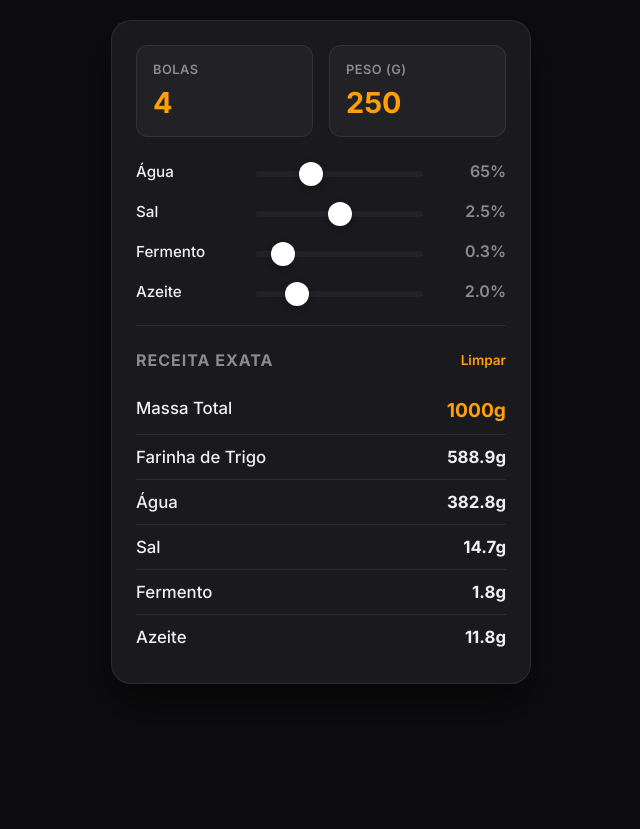
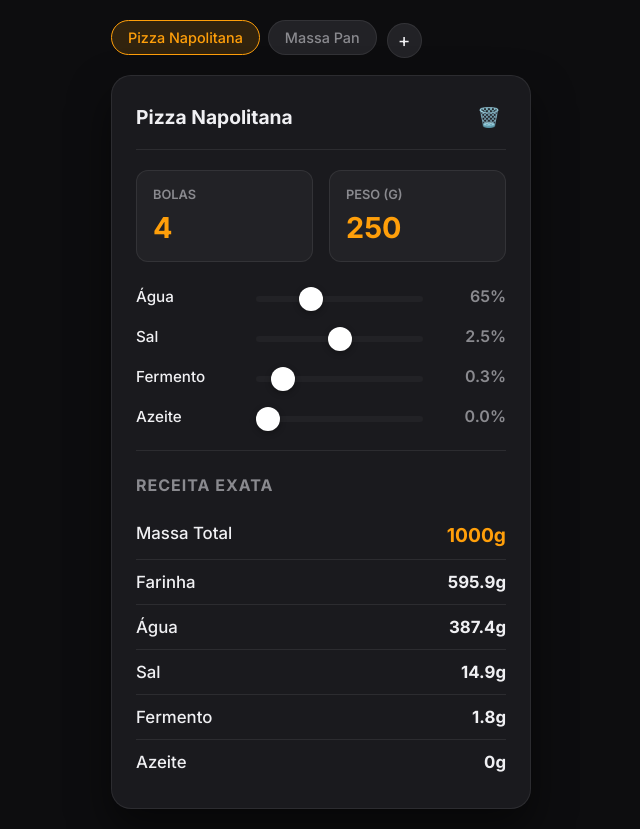
Before and after one commit to MrFrancis89/Calculadora-de-massa, a plain HTML site: page index.html in a window 1280 px wide. Shown: the whole page, without its empty margins (319-959 px from the left). Before the commit the page ends 800 px from the top, so only its background shows below. Drawn offline with Linux system fonts and the light colour scheme.

Commit message:
Update index.html

```diff
--- a/index.html
+++ b/index.html
@@ -3,20 +3,20 @@
 <head>
     <meta charset="UTF-8">
     <meta name="viewport" content="width=device-width, initial-scale=1.0, maximum-scale=1.0, user-scalable=no">
-    <title>Calculadora de Pizza - StockFlow Pro</title>
+    <title>Gestor de Receitas de Pizza</title>
 
     <style>
         @import url('https://fonts.googleapis.com/css2?family=Inter:wght@400;500;600;700&display=swap');
 
         :root {
-            /* Cores extraídas do teu StockFlow Pro Dark Premium */
             --bg: #0D0D0F;
             --surface: #1A1A1E;
             --surface-2: #222226;
             --text: #F0F0F3;
             --text-soft: #8A8A8F;
             --border: rgba(255, 255, 255, 0.08);
-            --accent-primary: #FF9F0A; /* Laranja Apple */
+            --accent-primary: #FF9F0A;
+            --danger: #FF453A; /* Vermelho Apple para apagar */
         }
 
         * {
@@ -30,11 +30,69 @@
         body {
             background-color: var(--bg);
             color: var(--text);
-            padding: 20px;
+            padding: 20px 10px;
             display: flex;
-            justify-content: center;
+            flex-direction: column;
+            align-items: center;
         }
 
+        /* ── Sistema de Abas (Tabs) ── */
+        .tabs-wrapper {
+            width: 100%;
+            max-width: 420px;
+            display: flex;
+            align-items: center;
+            gap: 10px;
+            margin-bottom: 15px;
+        }
+
+        .tabs-container {
+            display: flex;
+            overflow-x: auto;
+            gap: 8px;
+            padding-bottom: 5px;
+            scroll-behavior: smooth;
+        }
+
+        /* Esconder a scrollbar mas manter a funcionalidade */
+        .tabs-container::-webkit-scrollbar { display: none; }
+        .tabs-container { -ms-overflow-style: none; scrollbar-width: none; }
+
+        .tab-btn {
+            background: var(--surface-2);
+            color: var(--text-soft);
+            border: 1px solid var(--border);
+            padding: 8px 16px;
+            border-radius: 20px;
+            font-size: 0.9rem;
+            font-weight: 500;
+            cursor: pointer;
+            white-space: nowrap;
+            transition: all 0.2s ease;
+        }
+
+        .tab-btn.active {
+            background: rgba(255, 159, 10, 0.15);
+            color: var(--accent-primary);
+            border-color: var(--accent-primary);
+        }
+
+        .btn-add-tab {
+            background: var(--surface-2);
+            color: var(--text);
+            border: 1px solid var(--border);
+            border-radius: 50%;
+            width: 35px;
+            height: 35px;
+            display: flex;
+            align-items: center;
+            justify-content: center;
+            font-size: 1.2rem;
+            cursor: pointer;
+            flex-shrink: 0;
+        }
+
+        /* ── Container Principal ── */
         .calculadora-app {
             background: var(--surface);
             width: 100%;
@@ -45,129 +103,58 @@
             box-shadow: 0 20px 40px rgba(0,0,0,0.5);
         }
 
-        /* ── Cabeçalho e Entradas Numéricas ── */
-        .header-grid {
-            display: grid;
-            grid-template-columns: 1fr 1fr;
-            gap: 16px;
-            margin-bottom: 24px;
+        /* ── Cabeçalho da Receita (Nome Editável) ── */
+        .receita-header {
+            display: flex;
+            justify-content: space-between;
+            align-items: center;
+            margin-bottom: 20px;
+            border-bottom: 1px solid var(--border);
+            padding-bottom: 15px;
         }
 
-        .input-group {
-            background: var(--surface-2);
-            padding: 16px;
-            border-radius: 12px;
-            border: 1px solid var(--border);
+        .input-nome-receita {
+            background: transparent;
+            border: none;
+            color: var(--text);
+            font-size: 1.2rem;
+            font-weight: 700;
+            outline: none;
+            width: 100%;
         }
 
-        .input-group label {
-            display: block;
-            color: var(--text-soft);
-            font-size: 0.8rem;
-            text-transform: uppercase;
-            letter-spacing: 0.5px;
-            margin-bottom: 8px;
-            font-weight: 600;
+        .input-nome-receita:focus {
+            color: var(--accent-primary);
         }
 
-        .input-group input[type="number"] {
-            width: 100%;
+        .btn-apagar {
             background: transparent;
             border: none;
-            color: var(--accent-primary);
-            font-size: 1.8rem;
-            font-weight: 700;
-            outline: none;
+            color: var(--danger);
+            cursor: pointer;
+            font-size: 1.2rem;
+            padding: 5px;
         }
 
-        /* ── Controlo de Sliders (Percentagens) ── */
-        .sliders-container {
-            margin-bottom: 24px;
-            padding-bottom: 24px;
-            border-bottom: 1px solid var(--border);
-        }
+        /* ── Entradas e Sliders (Reutilizados da versão anterior) ── */
+        .header-grid { display: grid; grid-template-columns: 1fr 1fr; gap: 16px; margin-bottom: 24px; }
+        .input-group { background: var(--surface-2); padding: 16px; border-radius: 12px; border: 1px solid var(--border); }
+        .input-group label { display: block; color: var(--text-soft); font-size: 0.8rem; text-transform: uppercase; font-weight: 600; margin-bottom: 8px; }
+        .input-group input[type="number"] { width: 100%; background: transparent; border: none; color: var(--accent-primary); font-size: 1.8rem; font-weight: 700; outline: none; }
 
-        .slider-row {
-            display: flex;
-            align-items: center;
-            justify-content: space-between;
-            margin-bottom: 20px;
-        }
+        .sliders-container { margin-bottom: 24px; padding-bottom: 24px; border-bottom: 1px solid var(--border); }
+        .slider-row { display: flex; align-items: center; justify-content: space-between; margin-bottom: 20px; }
+        .slider-row:last-child { margin-bottom: 0; }
+        .slider-label { width: 30%; font-size: 0.95rem; font-weight: 500; }
+        .slider-input { width: 45%; }
+        .slider-input input[type="range"] { width: 100%; -webkit-appearance: none; background: transparent; }
+        .slider-input input[type="range"]::-webkit-slider-runnable-track { width: 100%; height: 6px; background: var(--surface-2); border-radius: 4px; }
+        .slider-input input[type="range"]::-webkit-slider-thumb { height: 24px; width: 24px; border-radius: 50%; background: #FFF; box-shadow: 0 2px 6px rgba(0,0,0,0.3); cursor: pointer; -webkit-appearance: none; margin-top: -9px; border: 1px solid var(--border); }
+        .slider-value { width: 20%; text-align: right; font-weight: 600; color: var(--text-soft); }
 
-        .slider-row:last-child { margin-bottom: 0; }
-
-        .slider-label {
-            width: 30%;
-            font-size: 0.95rem;
-            font-weight: 500;
-        }
-
-        .slider-input {
-            width: 45%;
-        }
-
-        .slider-input input[type="range"] {
-            width: 100%;
-            -webkit-appearance: none;
-            background: transparent;
-        }
-
-        .slider-input input[type="range"]::-webkit-slider-runnable-track {
-            width: 100%;
-            height: 6px;
-            background: var(--surface-2);
-            border-radius: 4px;
-        }
-
-        .slider-input input[type="range"]::-webkit-slider-thumb {
-            height: 24px;
-            width: 24px;
-            border-radius: 50%;
-            background: #FFF;
-            box-shadow: 0 2px 6px rgba(0,0,0,0.3);
-            cursor: pointer;
-            -webkit-appearance: none;
-            margin-top: -9px;
-            border: 1px solid var(--border);
-        }
-
-        .slider-value {
-            width: 20%;
-            text-align: right;
-            font-weight: 600;
-            color: var(--text-soft);
-        }
-
-        /* ── Resultados (Receita Final) ── */
-        .resultados-container h3 {
-            font-size: 1rem;
-            margin-bottom: 16px;
-            color: var(--text-soft);
-            text-transform: uppercase;
-            letter-spacing: 1px;
-            display: flex;
-            justify-content: space-between;
-        }
-
-        .btn-reset {
-            background: transparent;
-            border: none;
-            color: var(--accent-primary);
-            font-size: 0.85rem;
-            font-weight: 600;
-            cursor: pointer;
-        }
-
-        .resultado-item {
-            display: flex;
-            justify-content: space-between;
-            padding: 12px 0;
-            border-bottom: 1px solid var(--border);
-            font-size: 1.05rem;
-        }
-
+        .resultados-container h3 { font-size: 1rem; margin-bottom: 16px; color: var(--text-soft); text-transform: uppercase; letter-spacing: 1px; }
+        .resultado-item { display: flex; justify-content: space-between; padding: 12px 0; border-bottom: 1px solid var(--border); font-size: 1.05rem; }
         .resultado-item:last-child { border-bottom: none; }
-
         .resultado-item .nome { font-weight: 500; }
         .resultado-item .valor { font-weight: 700; color: var(--text); }
         .resultado-item.destaque .valor { color: var(--accent-primary); font-size: 1.2rem;}
@@ -175,151 +162,199 @@
 </head>
 <body>
 
+    <div class="tabs-wrapper">
+        <div class="tabs-container" id="tabs-container">
+            </div>
+        <button class="btn-add-tab" id="btn-nova-receita" title="Nova Receita">+</button>
+    </div>
+
     <div class="calculadora-app">
+
+        <div class="receita-header">
+            <input type="text" id="input-nome-receita" class="input-nome-receita" placeholder="Nome da Receita">
+            <button id="btn-apagar-receita" class="btn-apagar" title="Apagar Receita">🗑️</button>
+        </div>
 
         <div class="header-grid">
             <div class="input-group">
-                <label for="input-bolas">Bolas</label>
-                <input type="number" id="input-bolas" value="4" min="1" step="1">
+                <label>Bolas</label>
+                <input type="number" id="input-bolas" min="1" step="1">
             </div>
             <div class="input-group">
-                <label for="input-peso">Peso (g)</label>
-                <input type="number" id="input-peso" value="250" min="50" step="10">
+                <label>Peso (g)</label>
+                <input type="number" id="input-peso" min="50" step="10">
             </div>
         </div>
 
         <div class="sliders-container">
             <div class="slider-row">
                 <div class="slider-label">Água</div>
-                <div class="slider-input">
-                    <input type="range" id="slider-agua" min="50" max="100" value="65" step="1">
-                </div>
-                <div class="slider-value" id="val-agua">65%</div>
+                <div class="slider-input"><input type="range" id="slider-agua" min="50" max="100" step="1"></div>
+                <div class="slider-value" id="val-agua">0%</div>
             </div>
-
             <div class="slider-row">
                 <div class="slider-label">Sal</div>
-                <div class="slider-input">
-                    <input type="range" id="slider-sal" min="0" max="5" value="2.5" step="0.1">
-                </div>
-                <div class="slider-value" id="val-sal">2.5%</div>
+                <div class="slider-input"><input type="range" id="slider-sal" min="0" max="5" step="0.1"></div>
+                <div class="slider-value" id="val-sal">0%</div>
             </div>
-
             <div class="slider-row">
                 <div class="slider-label">Fermento</div>
-                <div class="slider-input">
-                    <input type="range" id="slider-fermento" min="0" max="3" value="0.3" step="0.1">
-                </div>
-                <div class="slider-value" id="val-fermento">0.3%</div>
+                <div class="slider-input"><input type="range" id="slider-fermento" min="0" max="3" step="0.1"></div>
+                <div class="slider-value" id="val-fermento">0%</div>
             </div>
-
             <div class="slider-row">
                 <div class="slider-label">Azeite</div>
-                <div class="slider-input">
-                    <input type="range" id="slider-azeite" min="0" max="10" value="2.0" step="0.5">
-                </div>
-                <div class="slider-value" id="val-azeite">2.0%</div>
+                <div class="slider-input"><input type="range" id="slider-azeite" min="0" max="10" step="0.5"></div>
+                <div class="slider-value" id="val-azeite">0%</div>
             </div>
         </div>
 
         <div class="resultados-container">
-            <h3>Receita Exata <button id="btn-reset" class="btn-reset">Limpar</button></h3>
-
+            <h3>Receita Exata</h3>
             <div class="resultado-item destaque">
                 <span class="nome">Massa Total</span>
-                <span class="valor" id="res-total">1000g</span>
+                <span class="valor" id="res-total">0g</span>
             </div>
-            <div class="resultado-item">
-                <span class="nome">Farinha de Trigo</span>
-                <span class="valor" id="res-farinha">0g</span>
-            </div>
-            <div class="resultado-item">
-                <span class="nome">Água</span>
-                <span class="valor" id="res-agua">0g</span>
-            </div>
-            <div class="resultado-item">
-                <span class="nome">Sal</span>
-                <span class="valor" id="res-sal">0g</span>
-            </div>
-            <div class="resultado-item">
-                <span class="nome">Fermento</span>
-                <span class="valor" id="res-fermento">0g</span>
-            </div>
-            <div class="resultado-item">
-                <span class="nome">Azeite</span>
-                <span class="valor" id="res-azeite">0g</span>
-            </div>
+            <div class="resultado-item"><span class="nome">Farinha</span><span class="valor" id="res-farinha">0g</span></div>
+            <div class="resultado-item"><span class="nome">Água</span><span class="valor" id="res-agua">0g</span></div>
+            <div class="resultado-item"><span class="nome">Sal</span><span class="valor" id="res-sal">0g</span></div>
+            <div class="resultado-item"><span class="nome">Fermento</span><span class="valor" id="res-fermento">0g</span></div>
+            <div class="resultado-item"><span class="nome">Azeite</span><span class="valor" id="res-azeite">0g</span></div>
         </div>
 
     </div>
 
     <script>
-        // Objeto que guarda as referências de todos os elementos HTML
+        // ── ESTADO DA APLICAÇÃO ──
+        // Array com todas as nossas receitas
+        let receitas = [
+            { id: 1, nome: "Pizza Napolitana", bolas: 4, peso: 250, agua: 65, sal: 2.5, fermento: 0.3, azeite: 0 },
+            { id: 2, nome: "Massa Pan", bolas: 2, peso: 400, agua: 70, sal: 2.0, fermento: 1.0, azeite: 5.0 }
+        ];
+        let receitaAtivaId = 1; // Qual receita estamos a ver agora?
+
+        // ── REFERÊNCIAS DO DOM ──
         const UI = {
+            tabsContainer: document.getElementById('tabs-container'),
+            btnNova: document.getElementById('btn-nova-receita'),
+            btnApagar: document.getElementById('btn-apagar-receita'),
+
+            nome: document.getElementById('input-nome-receita'),
             bolas: document.getElementById('input-bolas'),
             peso: document.getElementById('input-peso'),
+
             agua: document.getElementById('slider-agua'),
             sal: document.getElementById('slider-sal'),
             fermento: document.getElementById('slider-fermento'),
             azeite: document.getElementById('slider-azeite'),
-            // Visores dos Sliders
+
             valAgua: document.getElementById('val-agua'),
             valSal: document.getElementById('val-sal'),
             valFermento: document.getElementById('val-fermento'),
             valAzeite: document.getElementById('val-azeite'),
-            // Visores de Resultado
+
             resTotal: document.getElementById('res-total'),
             resFarinha: document.getElementById('res-farinha'),
             resAgua: document.getElementById('res-agua'),
             resSal: document.getElementById('res-sal'),
             resFermento: document.getElementById('res-fermento'),
-            resAzeite: document.getElementById('res-azeite'),
-            // Botão
-            btnReset: document.getElementById('btn-reset')
+            resAzeite: document.getElementById('res-azeite')
         };
 
-        // Valores Padrão (Default)
-        const defaults = {
-            bolas: 4,
-            peso: 250,
-            agua: 65,
-            sal: 2.5,
-            fermento: 0.3,
-            azeite: 2.0
-        };
+        // ── FUNÇÕES DE GESTÃO DE ABAS ──
 
-        // Função de formatação (Ex: 15.54 -> "15.5g")
+        function renderizarAbas() {
+            UI.tabsContainer.innerHTML = ''; // Limpar abas atuais
+
+            receitas.forEach(receita => {
+                const btn = document.createElement('button');
+                btn.className = `tab-btn ${receita.id === receitaAtivaId ? 'active' : ''}`;
+                btn.textContent = receita.nome;
+                // Ao clicar na aba, carrega a receita respetiva
+                btn.onclick = () => carregarReceita(receita.id);
+                UI.tabsContainer.appendChild(btn);
+            });
+        }
+
+        function carregarReceita(id) {
+            receitaAtivaId = id;
+            if (navigator.vibrate) navigator.vibrate(10);
+
+            const receita = receitas.find(r => r.id === id);
+
+            // Preencher os inputs com os dados da receita selecionada
+            UI.nome.value = receita.nome;
+            UI.bolas.value = receita.bolas;
+            UI.peso.value = receita.peso;
+            UI.agua.value = receita.agua;
+            UI.sal.value = receita.sal;
+            UI.fermento.value = receita.fermento;
+            UI.azeite.value = receita.azeite;
+
+            renderizarAbas(); // Atualiza a aba selecionada visualmente
+            calcularReceita(); // Calcula a matemática
+        }
+
+        function criarNovaReceita() {
+            if (navigator.vibrate) navigator.vibrate(20);
+            const novoId = Date.now(); // Gera um ID único baseado no tempo
+            const novaReceita = {
+                id: novoId,
+                nome: "Nova Receita",
+                bolas: 4, peso: 250, agua: 60, sal: 2.0, fermento: 0.5, azeite: 2.0
+            };
+            receitas.push(novaReceita);
+            carregarReceita(novoId);
+            UI.tabsContainer.scrollLeft = UI.tabsContainer.scrollWidth; // Faz scroll para a nova aba
+        }
+
+        function apagarReceitaAtual() {
+            if (receitas.length <= 1) {
+                alert("Não podes apagar a única receita que tens!");
+                return;
+            }
+            if (confirm("Tens a certeza que queres apagar esta receita?")) {
+                receitas = receitas.filter(r => r.id !== receitaAtivaId);
+                carregarReceita(receitas[0].id); // Volta para a primeira receita da lista
+            }
+        }
+
+        // ── FUNÇÕES DE CÁLCULO E SINCRONIZAÇÃO ──
+
         function formataGrama(valor) {
             return Number(valor.toFixed(1)) + 'g';
         }
 
-        // Função Principal: Executa a Matemática de Padeiro
         function calcularReceita() {
-            // 1. Obter valores atuais dos inputs
+            // 1. Obter valores do DOM
             const qtdBolas = parseInt(UI.bolas.value) || 1;
             const pesoBola = parseInt(UI.peso.value) || 1;
-
             const percAgua = parseFloat(UI.agua.value);
             const percSal = parseFloat(UI.sal.value);
             const percFermento = parseFloat(UI.fermento.value);
             const percAzeite = parseFloat(UI.azeite.value);
 
-            // 2. Atualizar as etiquetas (labels) dos sliders
+            // 2. Guardar as alterações no objeto da receita ativa (Sincronização)
+            const receitaAtiva = receitas.find(r => r.id === receitaAtivaId);
+            receitaAtiva.bolas = qtdBolas;
+            receitaAtiva.peso = pesoBola;
+            receitaAtiva.agua = percAgua;
+            receitaAtiva.sal = percSal;
+            receitaAtiva.fermento = percFermento;
+            receitaAtiva.azeite = percAzeite;
+
+            // 3. Atualizar etiquetas (labels) dos sliders
             UI.valAgua.textContent = percAgua + '%';
             UI.valSal.textContent = percSal.toFixed(1) + '%';
             UI.valFermento.textContent = percFermento.toFixed(1) + '%';
             UI.valAzeite.textContent = percAzeite.toFixed(1) + '%';
 
-            // 3. MATEMÁTICA DE PADEIRO
+            // 4. Matemática de Padeiro
             const massaTotal = qtdBolas * pesoBola;
-
-            // Soma de todas as percentagens (Farinha é sempre 100% ou 1.0)
             const somaPercentagens = 1 + (percAgua/100) + (percSal/100) + (percFermento/100) + (percAzeite/100);
-
-            // A farinha é a âncora de todo o cálculo
             const pesoFarinha = massaTotal / somaPercentagens;
 
-            // 4. Renderizar resultados no DOM (usando textContent para performance, como no teu tabela.js)
+            // 5. Renderizar na Tabela
             UI.resTotal.textContent = formataGrama(massaTotal);
             UI.resFarinha.textContent = formataGrama(pesoFarinha);
             UI.resAgua.textContent = formataGrama(pesoFarinha * (percAgua / 100));
@@ -328,20 +363,17 @@
             UI.resAzeite.textContent = formataGrama(pesoFarinha * (percAzeite / 100));
         }
 
-        // Função de Reset
-        function resetarValores() {
-            UI.bolas.value = defaults.bolas;
-            UI.peso.value = defaults.peso;
-            UI.agua.value = defaults.agua;
-            UI.sal.value = defaults.sal;
-            UI.fermento.value = defaults.fermento;
-            UI.azeite.value = defaults.azeite;
+        // ── EVENT LISTENERS (Ações do Utilizador) ──
 
-            if (navigator.vibrate) navigator.vibrate(20); // Haptic Feedback
-            calcularReceita();
-        }
+        // Sincronizar mudança de Nome da Receita
+        UI.nome.addEventListener('input', (e) => {
+            const receitaAtiva = receitas.find(r => r.id === receitaAtivaId);
+            receitaAtiva.nome = e.target.value;
+            // Atualiza apenas o texto da aba ativa para não perder o foco do teclado
+            document.querySelector('.tab-btn.active').textContent = receitaAtiva.nome;
+        });
 
-        // Adicionar Listeners a todos os inputs para calcular em tempo real
+        // Atualiza a matemática em tempo real ao mexer nos inputs
         [UI.bolas, UI.peso, UI.agua, UI.sal, UI.fermento, UI.azeite].forEach(input => {
             input.addEventListener('input', () => {
                 if (navigator.vibrate && input.type === 'range') navigator.vibrate(10);
@@ -349,10 +381,12 @@
             });
         });
 
-        UI.btnReset.addEventListener('click', resetarValores);
+        // Botões
+        UI.btnNova.addEventListener('click', criarNovaReceita);
+        UI.btnApagar.addEventListener('click', apagarReceitaAtual);
 
-        // Inicializar a calculadora no primeiro carregamento
-        document.addEventListener('DOMContentLoaded', calcularReceita);
+        // ── ARRANQUE ──
+        carregarReceita(1); // Arranca a app com a receita de ID 1
 
     </script>
 </body>
```
